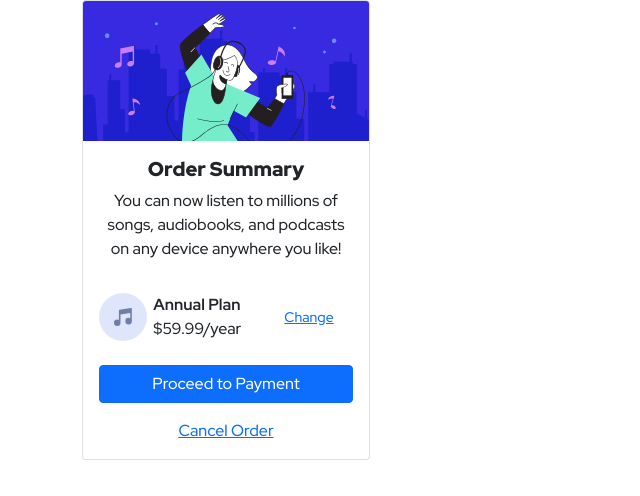
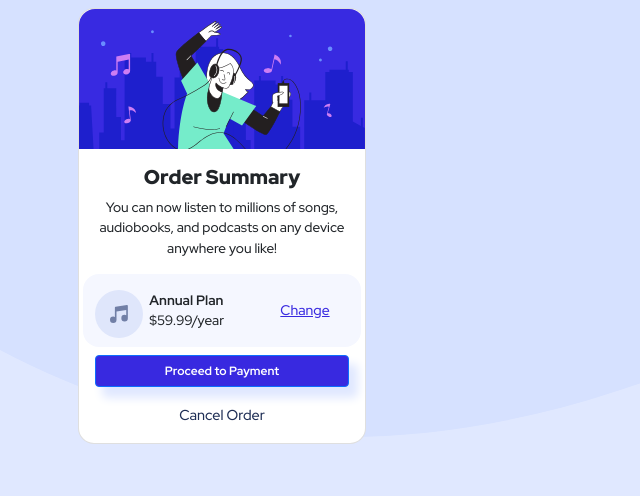
Before and after one commit to medledan/Frontend_Mentor-Order-Summary-Card-, a website: page index.html in a window 1280 px wide. Shown: the whole page, without its empty margins (0-640 px from the left). Drawn offline with nearby package versions, Linux system fonts and the light colour scheme.

Commit message:
added final styling

```diff
--- a/index.html
+++ b/index.html
@@ -45,7 +45,7 @@
   <body>
     <div class="container">
       <div class="row">
-        <div class="col">
+        <div class="col p-2">
           <div class="card" style="width: 18rem">
             <img
               src="./images/illustration-hero.svg"
@@ -58,25 +58,27 @@
                 You can now listen to millions of songs, audiobooks, and
                 podcasts on any device anywhere you like!
               </p>
-              <div class="row">
+              <div class="row plan-selector">
                 <div class="col-2 pt-3">
-                  <img src="./images/icon-music.svg" alt="" />
+                  <img src="./images/icon-music.svg" alt="music icon" />
                 </div>
                 <div class="col-6 pt-3">
                   <p class="px-2"><span>Annual Plan</span> $59.99/year</p>
                 </div>
                 <div class="col-4 my-auto">
-                  <a href="#"><small>Change</small></a>
+                  <a class="change-link" href="#"><small>Change</small></a>
                 </div>
               </div>
               <div class="row">
                 <div class="col mt-2 d-grid">
-                  <a href="#" class="btn btn-primary">Proceed to Payment</a>
+                  <a href="#" class="btn btn-primary payment-btn"
+                    >Proceed to Payment</a
+                  >
                 </div>
               </div>
               <div class="row">
                 <div class="col text-center mt-3">
-                  <a href="#" class="">Cancel Order</a>
+                  <a href="#" class="cancel-link">Cancel Order</a>
                 </div>
               </div>
             </div>
--- a/style.css
+++ b/style.css
@@ -1,29 +1,87 @@
 :root {
   /* Colors: Primary */
-    --pale-blue: hsl(225, 100%, 94%);
+  --pale-blue: rgba(224, 232, 255, 1);
   --bright-blue: hsl(245, 75%, 52%);
+  --dull-blue: hsl(245, 46%, 48%);
 
   /* Colors :Neutral */
   --very-pale-blue: hsl(225, 100%, 98%);
-    --desaturated-blue: hsl(224, 23%, 55%);
   --dark-blue: hsl(223, 47%, 23%);
 }
 
-
-body{
+body {
   box-sizing: border-box;
-    font-family: 'Red Hat Display', sans-serif;
-
+  font-family: "Red Hat Display", sans-serif;
+  background-image: url("./images/pattern-background-desktop.svg");
+  background-repeat: no-repeat;
+  background-color: var(--pale-blue);
 }
 
 h5 {
   font-weight: 900;
 }
 
-span {
+span,
+.payment-btn {
   font-weight: 700;
 }
 
 p {
-    font-size: 16px;
+  font-size: 0.85rem;
 }
+
+.payment-btn {
+  box-shadow: 8px 10px 10px 1px var(--pale-blue);
+  background-color: var(--bright-blue);
+  font-size: 0.75rem;
+}
+
+.payment-btn:hover {
+  box-shadow: 8px 10px 10px 1px var(--pale-blue);
+  background-color: var(--bright-blue);
+}
+
+.payment-btn:active {
+  box-shadow: 8px 10px 10px 1px var(--pale-blue);
+  background-color: var(--dull-blue);
+}
+
+.plan-selector {
+  background-color: var(--very-pale-blue);
+  border-radius: 1rem;
+}
+
+.cancel-link {
+  text-decoration: none;
+  font-weight: 500;
+  color: var(--dark-blue);
+  font-size: 0.9rem;
+}
+
+.cancel-link:hover {
+  color: var(--dark-blue);
+}
+
+.cancel-link:active {
+  color: black;
+}
+
+.change-link {
+  color: var(--bright-blue);
+}
+
+.change-link:hover {
+  color: var(--bright-blue);
+}
+
+.change-link:active {
+  text-decoration: none;
+}
+
+.card {
+  border-radius: 1rem;
+}
+
+.card-img-top{
+    border-radius: 1rem 1rem 0 0;
+}
```
Lines whose indentation alone changed are shown as unchanged.
